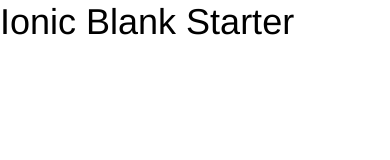
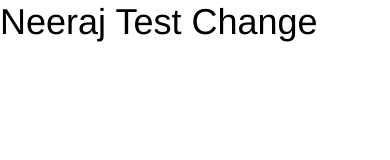
Before and after one commit to BigCompass/portfolio-poc-mobile, a website: page www/index.html in a window 390 px wide. Drawn offline with Linux system fonts and the light colour scheme; some packages are replaced by stand-ins of ours; files that its build step writes are made by us from their sources.

Commit message:
class name change test

```diff
--- a/www/index.html
+++ b/www/index.html
@@ -25,7 +25,7 @@
 
     <ion-pane>
       <ion-header-bar class="bar-stable">
-        <h1 class="title">Ionic Blank Starter</h1>
+        <h1 class="title">Neeraj Test Change</h1>
       </ion-header-bar>
       <ion-content>
       </ion-content>
```
